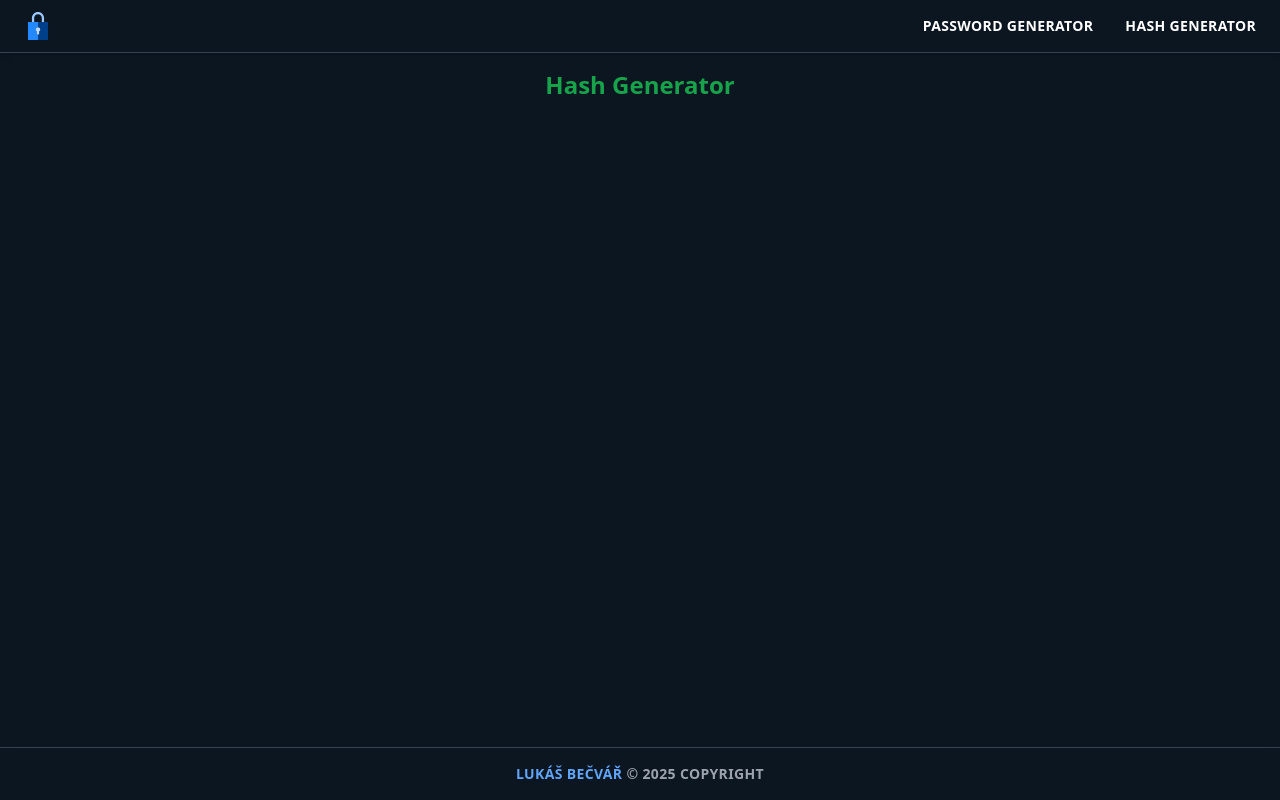
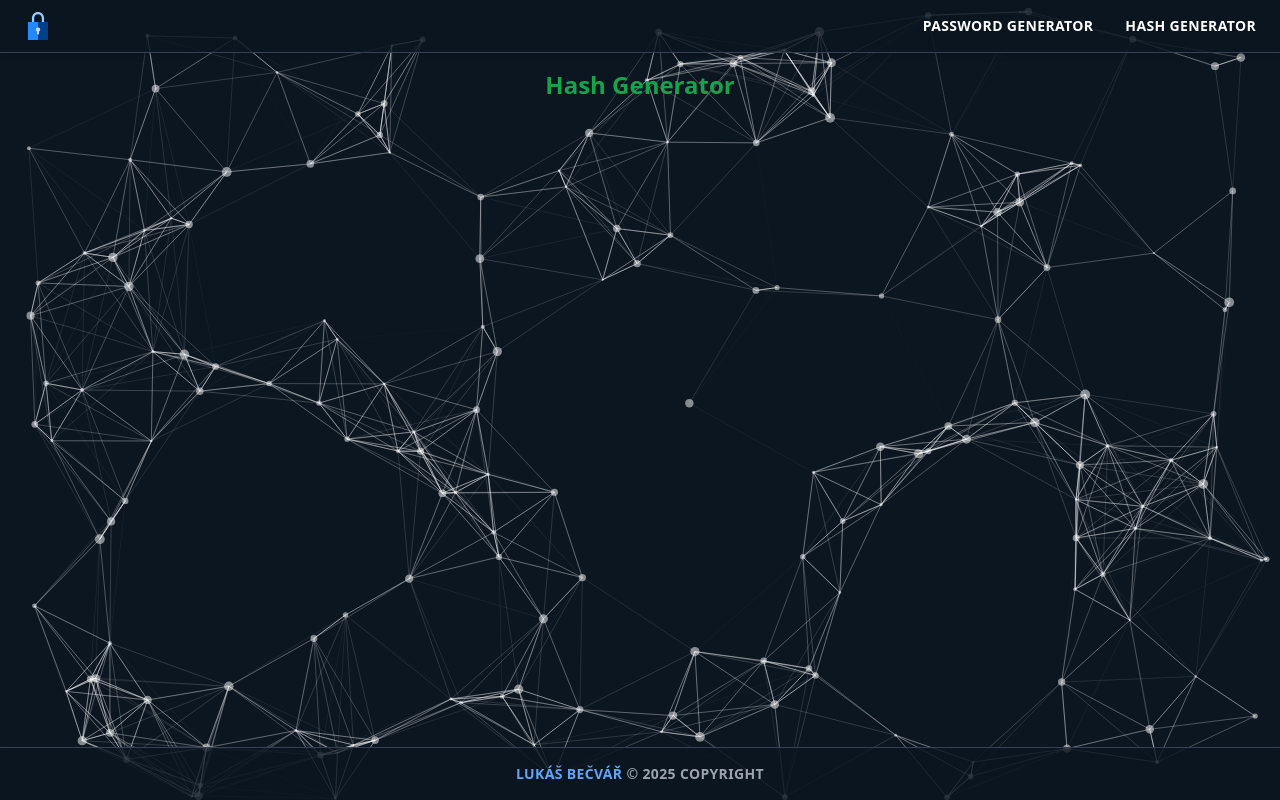
Before and after one commit to lukasbecvar/password-and-hash-generator, a React (Vite) app: page /hash in a window 1280 px wide. Built offline with nearby package versions, Linux system fonts and the light colour scheme.

Commit message:
added particles background

```diff
--- a/package.json
+++ b/package.json
@@ -14,7 +14,9 @@
     "dependencies": {
         "react": "^19.1.0",
         "react-dom": "^19.1.0",
-        "react-router-dom": "^7.7.1"
+        "react-router-dom": "^7.7.1",
+        "react-tsparticles": "^2.12.2",
+        "tsparticles-slim": "^2.12.0"
     },
     "devDependencies": {
         "@eslint/js": "^9.30.1",
--- a/src/assets/css/index.scss
+++ b/src/assets/css/index.scss
@@ -4,4 +4,4 @@
 @import './tailwind.css';
 
 // include scrollbar
-@import './scrollbar.scss';
+@import './scrollbar.css';
--- a/src/main.jsx
+++ b/src/main.jsx
@@ -12,65 +12,73 @@ import { BrowserRouter as Router, Routes, Route, Link } from 'react-router-dom'
 import HashGenerator from './components/HashGenerator'
 import PasswordGenerator from './components/PasswordGenerator'
 
+// include other elements
+import ParticlesBackground from './others/ParticlesBackground'
+
 // main app function component routing
 export default function App() {
+    // navigation links
+    const navLinks = [
+        { path: "/", label: "Password generator" },
+        { path: "/hash", label: "Hash generator" }
+    ];
+
     // flag for menu open/close
     const [isMenuOpen, setIsMenuOpen] = useState(false)
 
     return (
         <Router>
-            <div className="flex flex-col min-h-screen bg-[#0c1621]">
+            <div className="relative flex flex-col min-h-screen bg-[#0c1621]">
+                <ParticlesBackground className="absolute inset-0 z-10"/>
                 {/* navigation bar */}
-                <nav className="bg-[#0c1621] text-white px-6 py-4 border-b border-gray-700 shadow-md">
+                <nav className="bg-[#0c1621ce] text-white px-6 py-4 border-b border-gray-700 shadow-md z-20">
                     <div className="flex items-center justify-between">
                         {/* logo */}
-                    <img src="favicon.svg" alt="logo" className="h-7 w-auto mt-[-10px] mb-[-10px]"/>
+                        <img src="favicon.svg" alt="logo" className="h-7 w-auto mt-[-10px] mb-[-10px]" />
 
                         {/* mobile menu toggle button */}
                         <button className="md:hidden text-white focus:outline-none hover:text-blue-400 text-xl mt-[-4px] mb-[-4px]" onClick={() => setIsMenuOpen(!isMenuOpen)}>Menu</button>
 
                         {/* desktop menu */}
                         <div className="hidden md:flex gap-8 text-sm font-semibold tracking-wide uppercase">
-                    <Link to="/" className="group relative text-white">
-                        Password generator
+                            {navLinks.map(({ path, label }) => (
+                                <Link to={path} key={path} className="group relative text-white">
+                                    {label}
                                     <span className="absolute left-0 -bottom-1 w-0 h-[2px] bg-blue-400 transition-all duration-300 group-hover:w-full"></span>
                                 </Link>
-                    <Link to="/hash" className="group relative text-white">
-                        Hash generator
-                        <span className="absolute left-0 -bottom-1 w-0 h-[2px] bg-blue-400 transition-all duration-300 group-hover:w-full"></span>
-                    </Link>
+                            ))}
                         </div>
                     </div>
 
                     {/* mobile menu */}
                     {isMenuOpen && (
                         <div className="mt-4 flex flex-col gap-4 md:hidden text-sm font-semibold tracking-wide uppercase">
-                        <Link to="/" onClick={() => setIsMenuOpen(false)} className="group relative w-max text-white">
-                            Password generator
+                            {navLinks.map(({ path, label }) => (
+                                <Link to={path} key={path} onClick={() => setIsMenuOpen(false)} className="group relative w-max text-white">
+                                    {label}
                                     <span className="absolute left-0 -bottom-1 w-0 h-[2px] bg-blue-400 transition-all duration-300 group-hover:w-full"></span>
                                 </Link>
-                        <Link to="/hash" onClick={() => setIsMenuOpen(false)} className="group relative w-max text-white">
-                            Hash generator
-                            <span className="absolute left-0 -bottom-1 w-0 h-[2px] bg-blue-400 transition-all duration-300 group-hover:w-full"></span>
-                        </Link>
+                            ))}
                         </div>
                     )}
                 </nav>
 
                 {/* main component wrapper */}
-                <main className="flex-grow flex flex-col items-center">
+                <main className="relative flex-grow flex flex-col items-center">
+                    <div className="relative w-full h-full text-center">
                         <Routes>
                             <Route path="/" element={<PasswordGenerator/>}/>
                             <Route path="/hash" element={<HashGenerator/>}/>
                         </Routes>
+                    </div>
                 </main>
 
                 {/* footer */}
-                <footer className="bg-[#0c1621] text-white px-6 py-4 border-t border-gray-700 shadow-md">
+                <footer className="bg-[#0c1621ce] text-white px-6 py-4 border-t border-gray-700 shadow-md z-20">
                     <div className="text-sm font-semibold tracking-wide uppercase text-center">
                         <div className="text-sm font-semibold tracking-wide uppercase text-center">
                             {/* link to author's website */}
-                            <a href="https://becvar.xyz" className="text-blue-400 hover:text-blue-500 mr-1">
+                            <a href="https://becvar.xyz" target="_blank" className="text-blue-400 hover:text-blue-500 mr-1">
                                 Lukáš Bečvář
                             </a>
                             {/* copyright notice */}
--- /dev/null
+++ b/src/others/ParticlesBackground.jsx
@@ -0,0 +1,92 @@
+/* paritcle background effect */
+import { useCallback } from "react"
+import Particles from "react-tsparticles"
+import { loadSlim } from "tsparticles-slim"
+
+export default function ParticlesBackground() {
+    const particlesInit = useCallback(async engine => {
+        console.log(engine)
+        await loadSlim(engine)
+    }, [])
+
+    const particlesLoaded = useCallback(async container => {
+        await console.log(container)
+    }, [])
+
+    return (
+        <Particles
+            id="tsparticles"
+            init={particlesInit}
+            loaded={particlesLoaded}
+            options={{
+                background: {
+                    color: {
+                        value: "#0c1621",
+                    },
+                },
+                fpsLimit: 120,
+                interactivity: {
+                    events: {
+                        onClick: {
+                            enable: true,
+                            mode: "push",
+                        },
+                        onHover: {
+                            enable: true,
+                            mode: "repulse",
+                        },
+                        resize: true,
+                    },
+                    modes: {
+                        push: {
+                            quantity: 4,
+                        },
+                        repulse: {
+                            distance: 100,
+                            duration: 0.4,
+                        },
+                    },
+                },
+                particles: {
+                    color: {
+                        value: "#ffffff",
+                    },
+                    links: {
+                        color: "#ffffff",
+                        distance: 150,
+                        enable: true,
+                        opacity: 0.5,
+                        width: 1,
+                    },
+                    move: {
+                        direction: "none",
+                        enable: true,
+                        outModes: {
+                            default: "bounce",
+                        },
+                        random: false,
+                        speed: 3,
+                        straight: false,
+                    },
+                    number: {
+                        density: {
+                            enable: true,
+                            area: 800,
+                        },
+                        value: 150,
+                    },
+                    opacity: {
+                        value: 0.5,
+                    },
+                    shape: {
+                        type: "circle",
+                    },
+                    size: {
+                        value: { min: 1, max: 5 },
+                    },
+                },
+                detectRetina: true,
+            }}
+        />
+    )
+}
```
Also changed, not shown: src/assets/css/scrollbar.css (renamed from src/assets/css/scrollbar.scss), 1 other file (tests, documents, lock files or other folders). Lines whose indentation alone changed are shown as unchanged.
